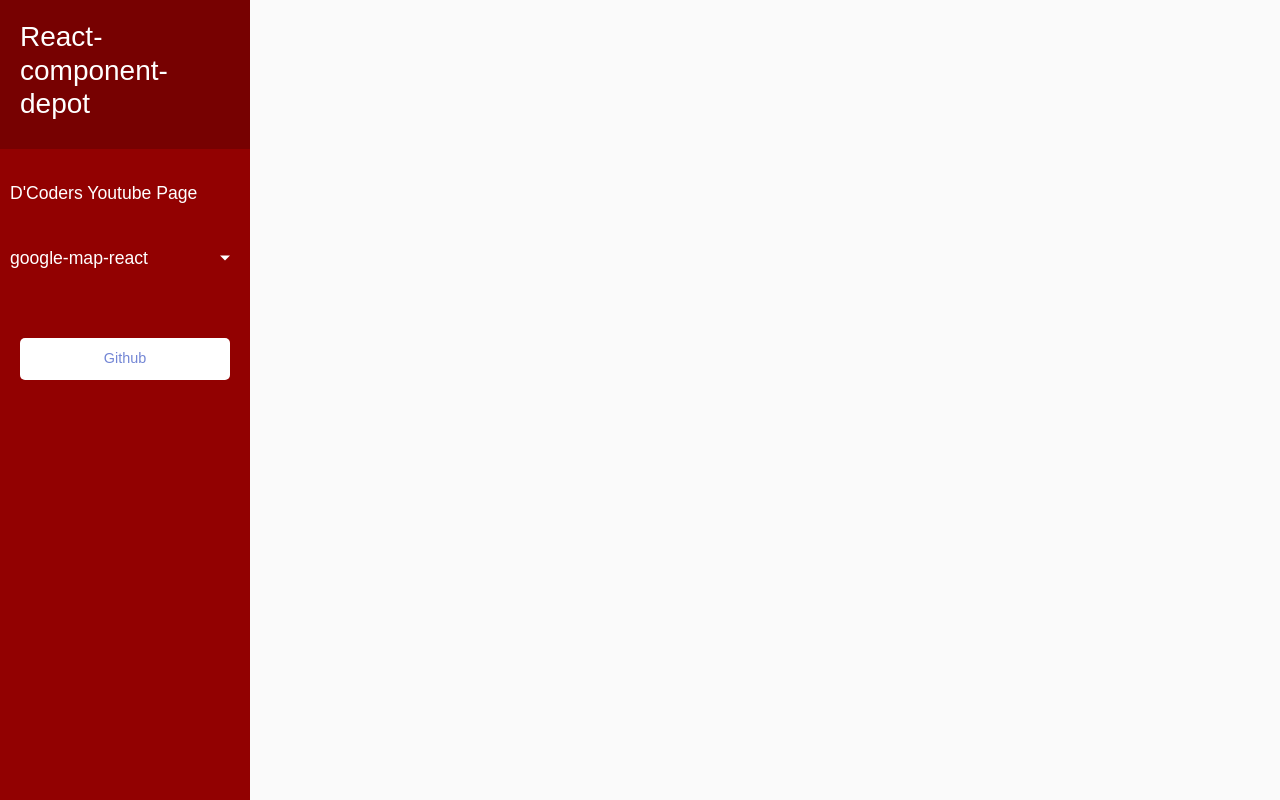
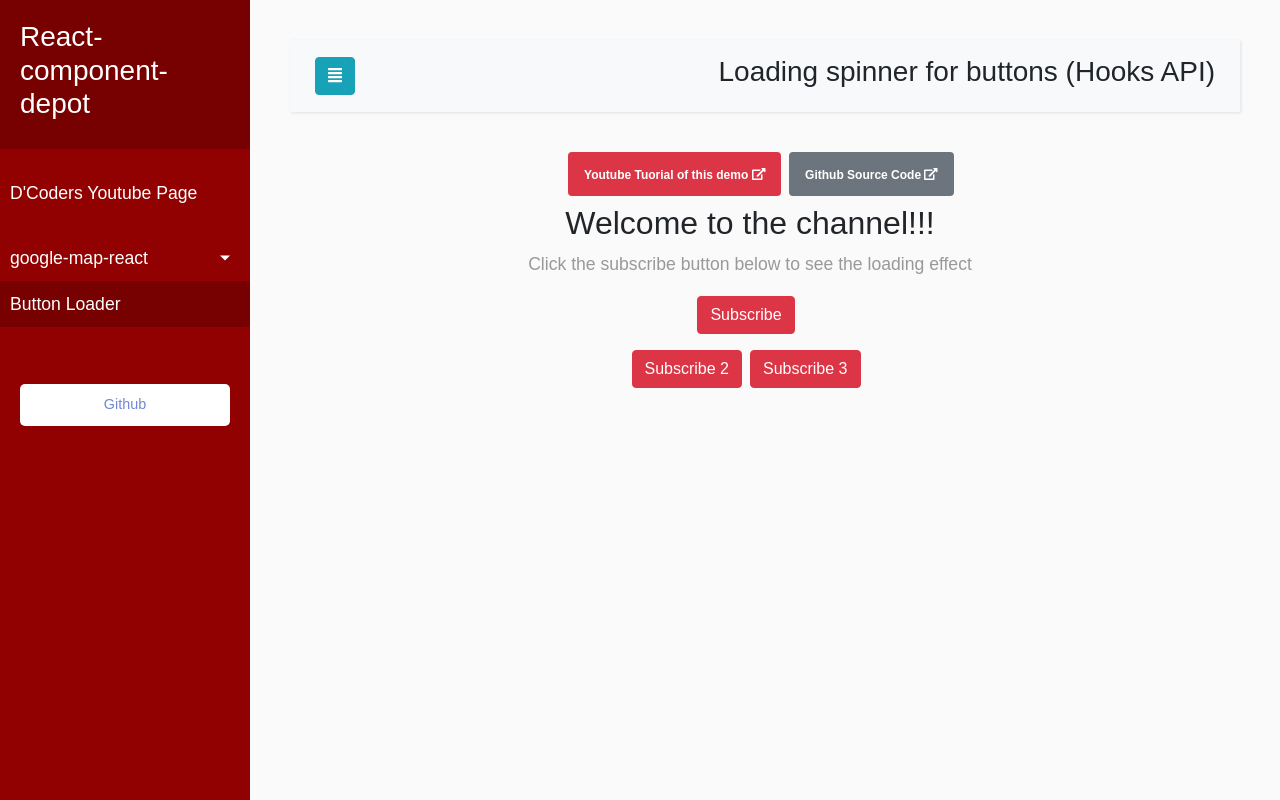
Before and after one commit to codegeous/react-component-depot, a React (Create React App) app: page /button-loader in a window 1280 px wide. Built offline with nearby package versions, Linux system fonts and the light colour scheme; some icons are missing.

Commit message:
Added button loading tutorial

```diff
--- a/src/App.config.js
+++ b/src/App.config.js
@@ -7,6 +7,11 @@ export default {
             tutorial: "",
             code:
                 "https://github.com/codegeous/react-component-depot/tree/master/src/pages/GoogleMaps/CustomStyle"
+        },
+        buttonLoaderHooks: {
+            tutorial: "",
+            code:
+                "https://github.com/codegeous/react-component-depot/tree/master/src/pages/ButtonLoadingSpinner"
         }
     },
     youtubeVideos: [
--- a/src/App.js
+++ b/src/App.js
@@ -1,7 +1,7 @@
 import React, { Suspense } from "react";
 import "./App.css";
 import Layout from "pages/_layouts/Home";
-import { BrowserRouter as Router, Switch, Route, Link } from "react-router-dom";
+import { BrowserRouter as Router, Switch, Route } from "react-router-dom";
 
 import routes from "routes";
 import Home from "pages/Home";
--- a/src/components/ExternalInfo/index.js
+++ b/src/components/ExternalInfo/index.js
@@ -2,17 +2,17 @@ import React from "react";
 
 const ExternalInfo = ({ gitLink, youtubeLink }) => {
     return (
-        <h6>
+        <h6 className="text-center">
             <a href={youtubeLink} target="_blank" rel="noopener noreferrer">
-                <span class="badge badge-danger mr-2">
-                    Youtube Tuorials Page{" "}
-                    <i class="fas fa-external-link-alt"></i>
+                <span className="badge badge-danger mr-2 p-3">
+                    Youtube Tuorial of this demo{" "}
+                    <i className="fas fa-external-link-alt"></i>
                 </span>
             </a>
             <a href={gitLink} target="_blank" rel="noopener noreferrer">
-                <span class="badge badge-secondary mr-2">
-                    Github Component Page{" "}
-                    <i class="fas fa-external-link-alt"></i>
+                <span className="badge badge-secondary mr-2 p-3">
+                    Github Source Code{" "}
+                    <i className="fas fa-external-link-alt"></i>
                 </span>
             </a>
         </h6>
--- /dev/null
+++ b/src/hooks/useButtonLoader.js
@@ -0,0 +1,21 @@
+import { useRef, useState, useEffect } from "react";
+
+const useButtonLoader = (defaultText = "Load", loadingText = "Loading...") => {
+    const [isLoading, setLoading] = useState(false);
+    const element = useRef(null);
+
+    useEffect(() => {
+        if (isLoading) {
+            element.current.disabled = true;
+            element.current.innerHTML =
+                '<i class="fas fa-spinner fa-spin"></i> ' + loadingText;
+        } else {
+            element.current.disabled = false;
+            element.current.innerHTML = defaultText;
+        }
+    }, [isLoading]);
+
+    return [element, setLoading];
+};
+
+export default useButtonLoader;
--- /dev/null
+++ b/src/pages/ButtonLoadingSpinner/index.js
@@ -0,0 +1,109 @@
+import React, { useState } from "react";
+import Header from "components/Header";
+import useButtonLoader from "hooks/useButtonLoader";
+import ExternalInfo from "components/ExternalInfo";
+import AppConfig from "App.config";
+
+const ButtonLoadingSpinner = () => {
+    //Method 1
+    const [isLoading, setLoading] = useState(false);
+
+    //Method 2
+    const [subscribeButtonElement, setSubscribeLoading] = useButtonLoader(
+        "Subscribe 2",
+        "Subscribing 2..."
+    );
+    const [subscribe3ButtonElement, setSubscribe3Loading] = useButtonLoader(
+        "Subscribe 3",
+        "Subscribing 3..."
+    );
+
+    const subscribe = () => {
+        setLoading(true);
+
+        fetch("https://jsonplaceholder.typicode.com/todos/1")
+            .then(response => response.json())
+            .then(json => {
+                console.log(json);
+                setLoading(false);
+            });
+    };
+
+    const subscribe2 = () => {
+        setSubscribeLoading(true);
+
+        fetch("https://jsonplaceholder.typicode.com/todos/1")
+            .then(response => response.json())
+            .then(json => {
+                console.log(json);
+                setSubscribeLoading(false);
+            });
+    };
+
+    const subscribe3 = () => {
+        setSubscribe3Loading(true);
+
+        fetch("https://jsonplaceholder.typicode.com/todos/1")
+            .then(response => response.json())
+            .then(json => {
+                console.log(json);
+                setSubscribe3Loading(false);
+            });
+    };
+
+    return (
+        <>
+            <Header title="Loading spinner for buttons (Hooks API)" />
+
+            <ExternalInfo
+                gitLink={AppConfig.links.buttonLoaderHooks.code}
+                youtubeLink={AppConfig.links.buttonLoaderHooks.tutorial}
+            />
+
+            <div className="row w-100">
+                <div className="col text-center">
+                    <h2>Welcome to the channel!!!</h2>
+                    <p>
+                        Click the subscribe button below to see the loading
+                        effect
+                    </p>
+                    <p>
+                        {!isLoading && (
+                            <button
+                                className="btn btn-danger mr-2"
+                                onClick={subscribe}
+                            >
+                                Subscribe
+                            </button>
+                        )}
+                        {isLoading && (
+                            <button className="btn btn-danger mr-2" disabled>
+                                <i className="fas fa-spinner fa-spin"></i>{" "}
+                                Subscribing...
+                            </button>
+                        )}
+                    </p>
+
+                    <p>
+                        <button
+                            className="btn btn-danger mr-2"
+                            onClick={subscribe2}
+                            ref={subscribeButtonElement}
+                        >
+                            Subscribe 2
+                        </button>
+                        <button
+                            className="btn btn-danger mr-2"
+                            onClick={subscribe3}
+                            ref={subscribe3ButtonElement}
+                        >
+                            Subscribe 3
+                        </button>
+                    </p>
+                </div>
+            </div>
+        </>
+    );
+};
+
+export default ButtonLoadingSpinner;
--- a/src/pages/GoogleMaps/CustomStyle/index.js
+++ b/src/pages/GoogleMaps/CustomStyle/index.js
@@ -21,8 +21,8 @@ const GoogleMaps = () => {
                     youtubeLink={AppConfig.links.customGoogleMaps.tutorial}
                 />
 
-                <div class="alert alert-danger" role="alert">
-                    <h4 class="alert-heading">
+                <div className="alert alert-danger" role="alert">
+                    <h4 className="alert-heading">
                         Sorry!!! Demo will not work properly due to google's
                         billing restriction
                     </h4>
--- a/src/pages/GoogleMaps/index.js
+++ b/src/pages/GoogleMaps/index.js
@@ -1,4 +1,4 @@
-import React, { useState } from "react";
+import React from "react";
 import { Switch, Route, useRouteMatch } from "react-router-dom";
 
 const BasicMap = React.lazy(() => import("./Basic"));
--- a/src/pages/Home/index.js
+++ b/src/pages/Home/index.js
@@ -20,6 +20,7 @@ const Home = () => {
                         <a
                             href="https://www.youtube.com/channel/UCdItDI6oTgPW7l9WOJI7ItA/videos"
                             target="_blank"
+                            rel="noopener noreferrer"
                         >
                             <img
                                 src={YoutubeLogo}
@@ -39,11 +40,12 @@ const Home = () => {
                                 <a
                                     href={`https://www.youtube.com/watch?v=${video.id}`}
                                     target="_blank"
+                                    rel="noopener noreferrer"
                                 >
                                     <img
                                         class="card-img-top"
                                         src={`https://img.youtube.com/vi/${video.id}/sddefault.jpg`}
-                                        alt="Card image cap"
+                                        alt="Card cap"
                                     />
                                     <div class="card-body">
                                         <h5 class="card-title">
--- a/src/pages/_layouts/Home/Navbar.js
+++ b/src/pages/_layouts/Home/Navbar.js
@@ -52,6 +52,9 @@ export const Navbar = () => {
                         </li>
                     </ul>
                 </li>
+                <li className={getNavLinkClass("/button-loader")}>
+                    <Link to="/button-loader">Button Loader</Link>
+                </li>
             </ul>
 
             <ul className="list-unstyled CTAs">
--- a/src/reducers/layout.js
+++ b/src/reducers/layout.js
@@ -8,10 +8,8 @@ export default function layout(state = initialState, action) {
     switch (action.type) {
         case actionTypes.TOGGLE_NAVBAR:
             return { ...state, navbar: !state.navbar };
-            break;
 
         default:
             return { ...state };
-            break;
     }
 }
--- a/src/routes.js
+++ b/src/routes.js
@@ -1,11 +1,18 @@
 import React from "react";
 
 const GoogleMaps = React.lazy(() => import("pages/GoogleMaps"));
+const ButtonLoadingSpinner = React.lazy(() =>
+    import("pages/ButtonLoadingSpinner")
+);
 
 const routes = [
     {
         path: "/map",
         component: GoogleMaps
+    },
+    {
+        path: "/button-loader",
+        component: ButtonLoadingSpinner
     }
 ];
 
```
